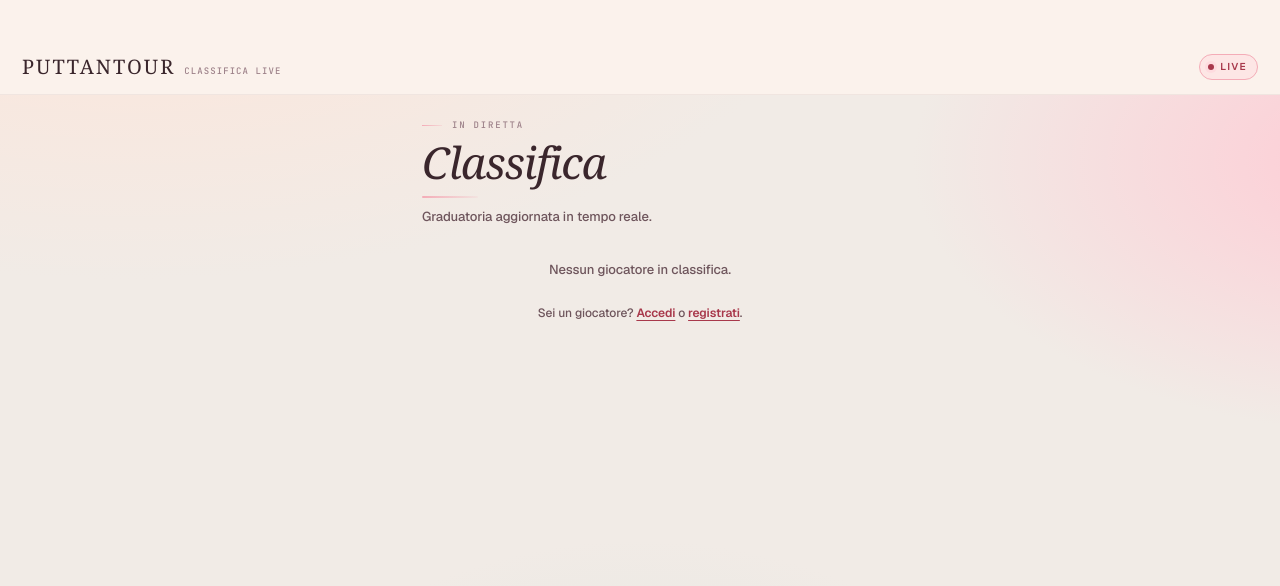
After one commit to robertolibanora/Puttantour, a Flask app: page /pubblica in a window 1280 px wide. The commit adds this page. Shown: the top 586 px of the page. Run offline with Flask 3, Linux system fonts and the light colour scheme; data that the repository does not hold is empty; some web fonts are replaced.

```diff
--- a/app/__init__.py
+++ b/app/__init__.py
@@ -5,6 +5,7 @@ from dotenv import load_dotenv
 from flask import Flask
 
 from .db import close_db, init_db, resolve_database_path
+from .judges import load_admin_judges
 
 
 def create_app():
@@ -14,8 +15,7 @@ def create_app():
 
     app = Flask(__name__)
     app.config['SECRET_KEY'] = os.getenv('SECRET_KEY', 'dev-secret')
-    app.config['ADMIN_USERNAME'] = os.getenv('ADMIN_USERNAME', 'admin').strip().lower()
-    app.config['ADMIN_PASSWORD'] = os.getenv('ADMIN_PASSWORD', 'admin123')
+    app.config['ADMIN_JUDGES'] = load_admin_judges()
     app.config['DATABASE_PATH'] = str(resolve_database_path(project_root, db_configured))
     app.config['APP_NAME'] = os.getenv('APP_NAME', 'PUTTANTOUR')
 
--- a/app/db.py
+++ b/app/db.py
@@ -63,7 +63,15 @@ def init_db():
     );
     ''')
     _migrate_players(db)
+    _migrate_score_events(db)
     db.commit()
+
+
+def _migrate_score_events(db):
+    info = db.execute('PRAGMA table_info(score_events)').fetchall()
+    colnames = {row[1] for row in info}
+    if 'judge_username' not in colnames:
+        db.execute('ALTER TABLE score_events ADD COLUMN judge_username TEXT')
 
 
 def player_totals(*, include_disqualified=True):
--- a/app/routes/admin.py
+++ b/app/routes/admin.py
@@ -140,8 +140,8 @@ def add_score(player_id):
         return redirect(url_for('admin.player_detail', player_id=player_id))
 
     db.execute(
-        'INSERT INTO score_events (player_id, rule_id, points, note) VALUES (?, ?, ?, ?)',
-        (player_id, rule_id, points, note or None),
+        'INSERT INTO score_events (player_id, rule_id, points, note, judge_username) VALUES (?, ?, ?, ?, ?)',
+        (player_id, rule_id, points, note or None, session.get('admin_username')),
     )
     db.commit()
     flash('Punteggio aggiornato.', 'success')
--- a/app/routes/pwa.py
+++ b/app/routes/pwa.py
@@ -52,7 +52,7 @@ def manifest():
                 'name': 'Classifica',
                 'short_name': 'Classifica',
                 'description': 'Apri la classifica live',
-                'url': '/classifica',
+                'url': '/pubblica',
                 'icons': [{'src': '/static/icons/icon-192.png', 'sizes': '192x192', 'type': 'image/png'}],
             },
             {
--- a/app/routes/user.py
+++ b/app/routes/user.py
@@ -52,6 +52,14 @@ def classifica():
     )
 
 
+@bp.route('/pubblica')
+def classifica_pubblica():
+    return render_template(
+        'shared/classifica_public.html',
+        players=player_totals(),
+    )
+
+
 @bp.route('/register', methods=['GET', 'POST'])
 def register():
     if session.get('player_id'):
@@ -69,7 +77,7 @@ def register():
             flash('Le password non coincidono.', 'error')
         elif not re.fullmatch(r'[a-zA-Z0-9._-]{3,32}', username):
             flash('Il nome utente deve essere 3–32 caratteri (lettere, numeri, . _ -).', 'error')
-        elif username == current_app.config['ADMIN_USERNAME']:
+        elif username in current_app.config['ADMIN_JUDGES']:
             flash('Questo nome utente non è disponibile.', 'error')
         else:
             db = get_db()
@@ -109,10 +117,11 @@ def login():
         password = request.form.get('password', '')
         if not username or not password:
             flash('Inserisci nome utente e password.', 'error')
-        elif username == current_app.config['ADMIN_USERNAME']:
-            if password == current_app.config['ADMIN_PASSWORD']:
+        elif username in current_app.config['ADMIN_JUDGES']:
+            if password == current_app.config['ADMIN_JUDGES'][username]:
                 session.pop('player_id', None)
                 session['is_admin'] = True
+                session['admin_username'] = username
                 session.permanent = True
                 flash('Accesso giudice effettuato.', 'success')
                 return redirect(url_for('admin.rules'))
@@ -137,6 +146,7 @@ def login():
 @bp.route('/logout')
 def logout():
     session.pop('is_admin', None)
+    session.pop('admin_username', None)
     session.pop('player_id', None)
     flash('Logout effettuato.', 'success')
     return redirect(url_for('user.login'))
--- a/app/static/css/user.css
+++ b/app/static/css/user.css
@@ -58,3 +58,22 @@
   text-transform: uppercase;
   color: var(--sil-mauve);
 }
+
+.sil-app--public .sil-main {
+  padding-bottom: calc(24px + env(safe-area-inset-bottom, 0px));
+}
+
+.sil-public-note {
+  margin: 4px 22px 0;
+  font-size: 12px;
+  line-height: 1.45;
+  text-align: center;
+  color: var(--sil-ink-soft);
+}
+
+.sil-public-note a {
+  color: var(--sil-danger);
+  font-weight: 600;
+  text-decoration: underline;
+  text-underline-offset: 3px;
+}
--- /dev/null
+++ b/app/templates/shared/classifica_public.html
@@ -0,0 +1,36 @@
+{% extends 'shared/layout.html' %}
+{% block title %}Classifica live — {{ app_name }}{% endblock %}
+{% block body_class %}sil-app--user sil-app--public{% endblock %}
+{% block styles %}
+  <link rel="stylesheet" href="{{ url_for('static', filename='css/user.css') }}">
+{% endblock %}
+{% block header %}
+<header class="sil-header">
+  <div class="sil-header__brand">
+    <span class="sil-serif sil-header__title">{{ app_name }}</span>
+    <span class="sil-mono sil-header__est">classifica live</span>
+  </div>
+  <div class="sil-live" aria-label="Classifica in diretta">
+    <span class="sil-live__dot"></span>
+    <span class="sil-live__label">Live</span>
+  </div>
+</header>
+{% endblock %}
+{% block content %}
+<section class="sil-hero sil-hero--tight">
+  <p class="sil-eyebrow">In diretta</p>
+  <h1 class="sil-title">Classifica</h1>
+  <p class="sil-lead">Graduatoria aggiornata in tempo reale.</p>
+</section>
+
+{% set manage_links = false %}
+{% include 'shared/classifica_table.html' %}
+
+<p class="sil-public-note">
+  Sei un giocatore?
+  <a href="{{ url_for('user.login') }}">Accedi</a>
+  o
+  <a href="{{ url_for('user.register') }}">registrati</a>.
+</p>
+{% endblock %}
+{% block dock %}{% endblock %}
```
Also changed, not shown: app/judges.py (added, +28 -0 lines), app/templates/user/profilo.html (+6 -1 lines).
